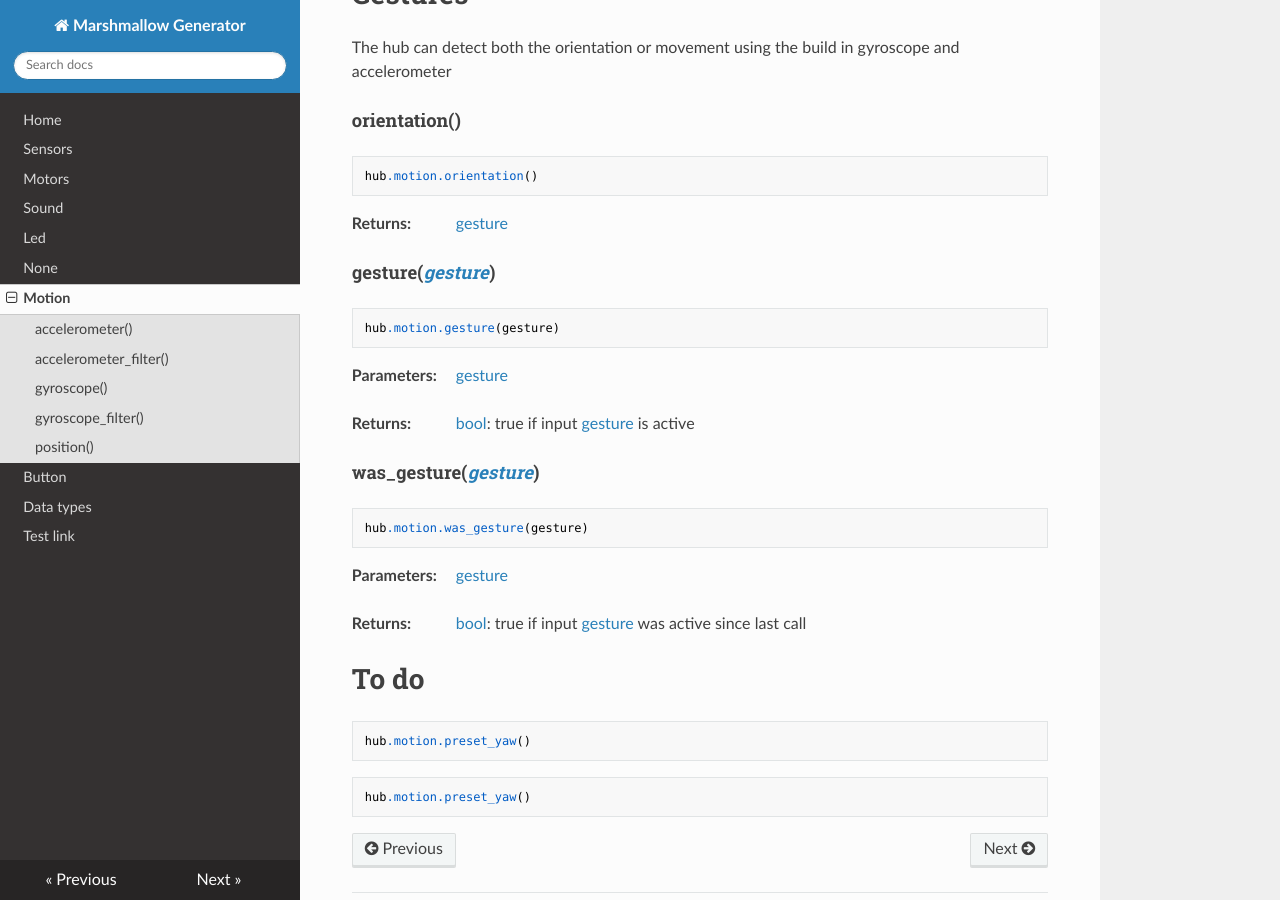
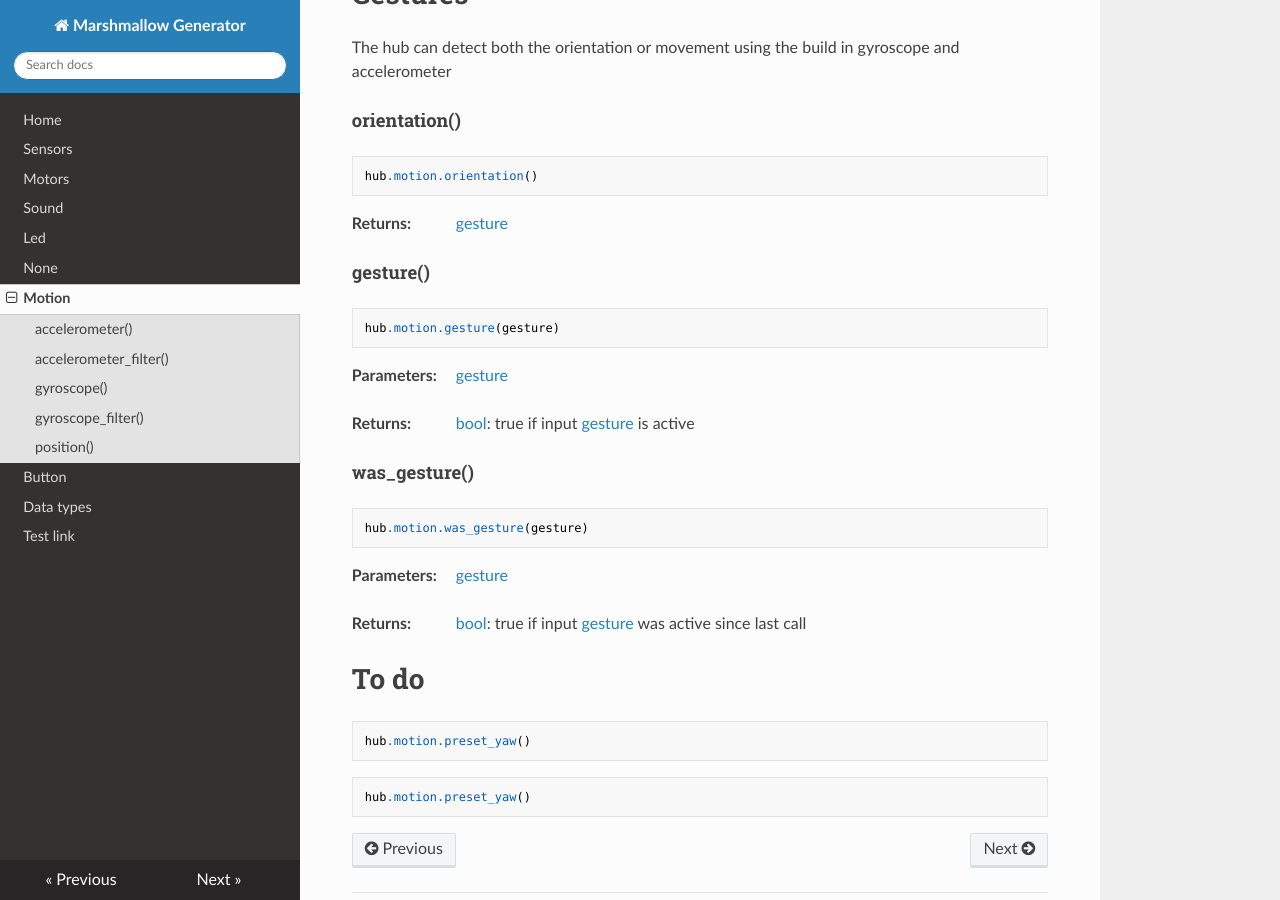
Before and after one commit to NStrijbosch/hub-module-notes, an MkDocs documentation site: the page built from docs/motion.md, in a window 1280 px wide and 900 px high, scrolled down 1113 px. Built offline with MkDocs 1.6.1, drawn with Linux system fonts in a browser that asks for light colours; nearby versions of some CDN libraries.

Commit message:
Update motion.md

````diff
--- a/docs/motion.md
+++ b/docs/motion.md
@@ -80,7 +80,7 @@ __Returns:__
 
 * [gesture](data_types.md#gesture)
 
-## gesture(_[gesture](data_types.md#gesture)_)
+## gesture()
 
 ```
 hub.motion.gesture(gesture)
@@ -93,7 +93,7 @@ __Returns:__
 
 * [bool](data_types.bool): true if input [gesture](data_types.md#gesture) is active
 
-## was_gesture(_[gesture](data_types.md#gesture)_)
+## was_gesture()
 
 ```
 hub.motion.was_gesture(gesture)
````
